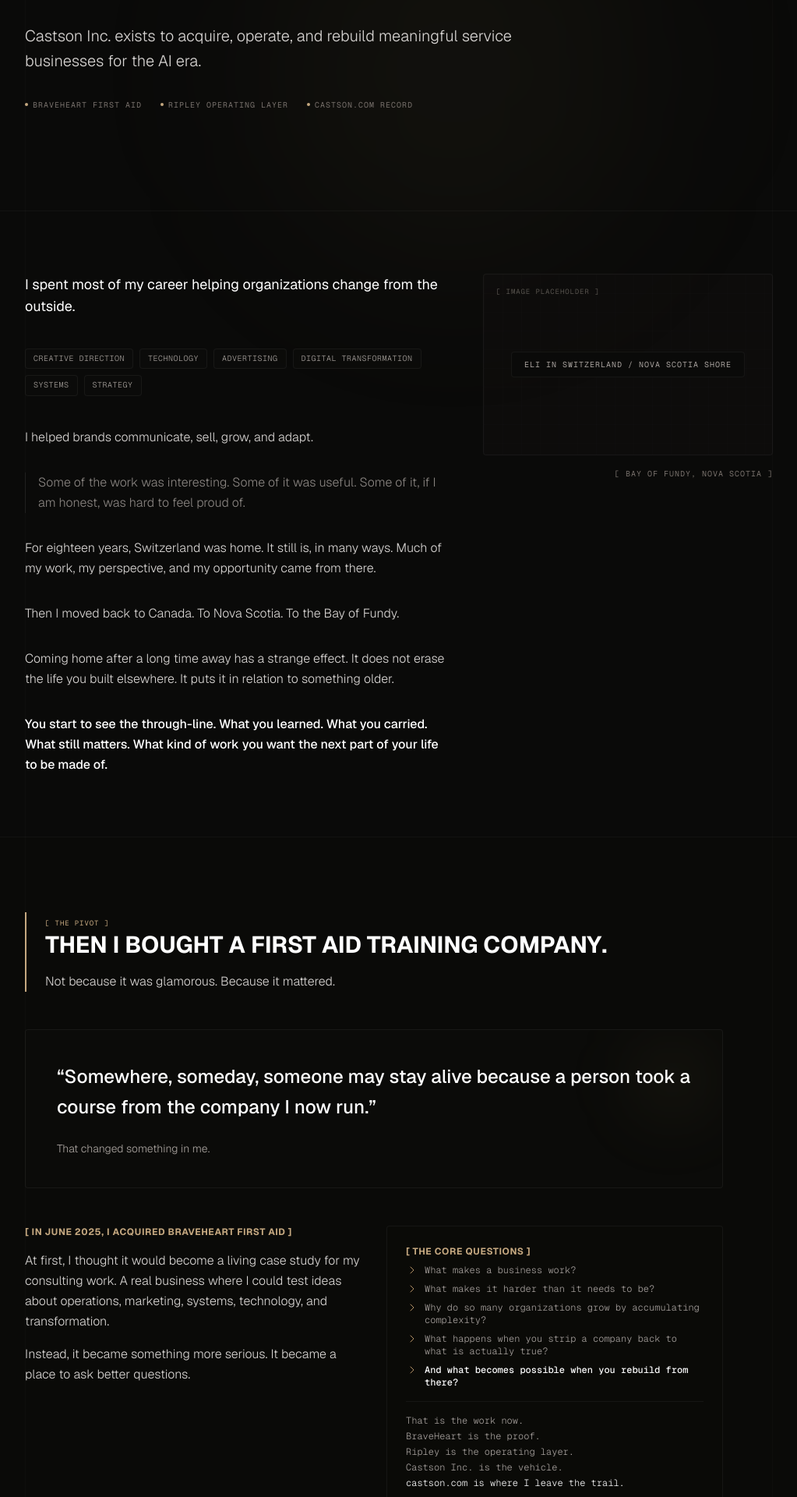
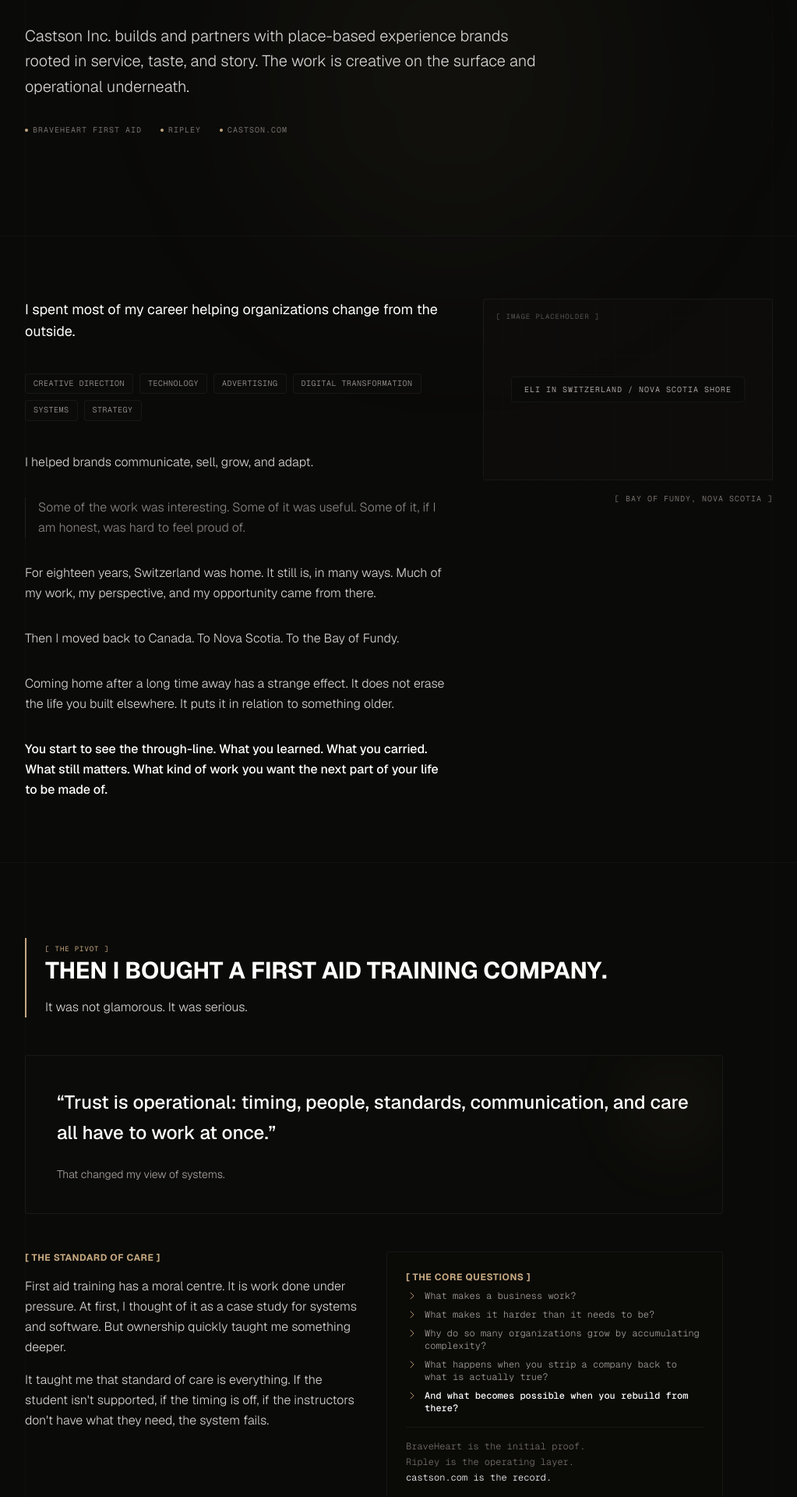
Before and after one commit to ee-prog/castson-site, a Next.js app: page / in a window 1280 px wide. Shown: the part 380-2300 px from the top of the page at 78% size, without its empty margins (128-1151 px from the left). Built offline with nearby package versions, Linux system fonts and the light colour scheme.

Commit message:
copy: update strategic positioning for place-based experience and hospitality brands with Canadian spelling

```diff
--- a/src/app/about/page.tsx
+++ b/src/app/about/page.tsx
@@ -92,9 +92,9 @@ export default function About() {
             </div>
 
             <p className="border-t border-white/5 pt-6 text-zinc-400 text-xs font-mono">
-              • <strong>BraveHeart</strong> is where I am doing that now.<br />
-              • <strong>Ripley</strong> is the operating layer emerging from it.<br />
-              • <strong>castson.com</strong> is where I keep the record.
+              • <strong>BraveHeart</strong> is the initial proof.<br />
+              • <strong>Ripley</strong> is the operating layer.<br />
+              • <strong>castson.com</strong> is the record.
             </p>
 
           </div>
@@ -110,7 +110,7 @@ export default function About() {
                 <div className="space-y-1">
                   <span className="text-[9px] font-mono text-emerald-400 uppercase tracking-widest block">FOCUS</span>
                   <p className="text-xs text-white font-medium leading-relaxed">
-                    Acquiring and rebuilding meaningful service businesses
+                    Acquiring and building experience brands rooted in place
                   </p>
                 </div>
 
@@ -132,7 +132,7 @@ export default function About() {
                     Ripley
                   </p>
                   <p className="text-[11px] text-zinc-400 font-light leading-relaxed">
-                    Custom software, automation, and AI-assisted workflows
+                    Custom software, automation, and systems
                   </p>
                 </div>
 
--- a/src/app/braveheart/page.tsx
+++ b/src/app/braveheart/page.tsx
@@ -123,7 +123,7 @@ export default function BraveHeart() {
           <div className="max-w-3xl space-y-8">
 
             <div className="space-y-4">
-              <span className="text-[9px] font-mono tracking-widest uppercase text-emerald-400">[ Moral Center ]</span>
+              <span className="text-[9px] font-mono tracking-widest uppercase text-emerald-400">[ Moral Centre ]</span>
               <h2 className="text-3xl font-bold uppercase text-white font-display">
                 Why BraveHeart matters
               </h2>
--- a/src/app/layout.tsx
+++ b/src/app/layout.tsx
@@ -17,19 +17,19 @@ const geistMono = Geist_Mono({
 
 export const metadata: Metadata = {
   title: {
-    default: "Castson Inc. | Systems & AI Operations",
+    default: "Castson Inc. | Experience Brands & Operations",
     template: "%s | Castson Inc.",
   },
-  description: "Castson Inc. is an advisory and operations practice specializing in practical AI-enabled operating models, operational data flows, and agentic workflows.",
+  description: "Castson Inc. builds and partners with place-based experience brands rooted in service, taste, and story.",
   keywords: [
     "Castson Inc.",
-    "Systems & AI Operations",
-    "AI Operating Models",
-    "Agentic Workflows",
-    "Business Automation",
-    "System Design",
-    "Operations Design",
-    "Castson Inc. Automation"
+    "Experience Brands",
+    "Hospitality Operations",
+    "Service Design",
+    "Operational Standards",
+    "Tourism Succession",
+    "BraveHeart First Aid",
+    "Ripley Operating Layer"
   ],
   authors: [{ name: "Castson Inc.", url: "https://castson.com" }],
   creator: "Castson Inc.",
@@ -38,8 +38,8 @@ export const metadata: Metadata = {
     type: "website",
     locale: "en_US",
     url: "https://castson.com",
-    title: "Castson Inc. | Systems & AI Operations",
-    description: "Castson Inc. is an advisory and operations practice specializing in practical AI-enabled operating models, operational data flows, and agentic workflows.",
+    title: "Castson Inc. | Experience Brands & Operations",
+    description: "Castson Inc. builds and partners with place-based experience brands rooted in service, taste, and story.",
     siteName: "Castson Inc.",
     // [NEEDS ELI INPUT: Open Graph image asset path if available, e.g. /og-image.png. Marked as missing for now.]
   },
--- a/src/app/page.tsx
+++ b/src/app/page.tsx
@@ -48,7 +48,7 @@ export default function Home() {
             </h1>
 
             <p className="text-lg sm:text-xl text-zinc-300 font-light leading-relaxed max-w-2xl pt-2">
-              Castson Inc. exists to acquire, operate, and rebuild meaningful service businesses for the AI era.
+              Castson Inc. builds and partners with place-based experience brands rooted in service, taste, and story. The work is creative on the surface and operational underneath.
             </p>
 
             <div className="flex flex-wrap items-center gap-x-6 gap-y-2 text-[10px] font-mono text-zinc-500 uppercase tracking-widest pt-2">
@@ -58,11 +58,11 @@ export default function Home() {
               </span>
               <span className="flex items-center gap-1.5">
                 <span className="h-1 w-1 bg-emerald-400 rounded-full"></span>
-                <span>Ripley Operating Layer</span>
+                <span>Ripley</span>
               </span>
               <span className="flex items-center gap-1.5">
                 <span className="h-1 w-1 bg-emerald-400 rounded-full"></span>
-                <span>castson.com record</span>
+                <span>castson.com</span>
               </span>
             </div>
           </div>
@@ -134,28 +134,28 @@ export default function Home() {
                 Then I bought a first aid training company.
               </h2>
               <p className="text-zinc-300 font-light leading-relaxed">
-                Not because it was glamorous. Because it mattered.
+                It was not glamorous. It was serious.
               </p>
             </div>
 
             <div className="bg-zinc-900/30 border border-white/5 rounded-sm p-8 sm:p-10 relative overflow-hidden space-y-6 fade-up-element visible">
               <div className="absolute top-0 right-0 w-32 h-32 bg-emerald-500/5 rounded-full blur-2xl"></div>
               <p className="text-xl sm:text-2xl text-white font-medium leading-relaxed">
-                &ldquo;Somewhere, someday, someone may stay alive because a person took a course from the company I now run.&rdquo;
+                &ldquo;Trust is operational: timing, people, standards, communication, and care all have to work at once.&rdquo;
               </p>
               <p className="text-zinc-400 text-sm font-light">
-                That changed something in me.
+                That changed my view of systems.
               </p>
             </div>
 
             <div className="grid grid-cols-1 md:grid-cols-2 gap-8 text-zinc-300 font-light text-sm sm:text-base leading-relaxed fade-up-element visible">
               <div className="space-y-4">
-                <h4 className="text-xs font-mono font-bold uppercase text-emerald-400 tracking-wider">[ In June 2025, I acquired BraveHeart First Aid ]</h4>
+                <h4 className="text-xs font-mono font-bold uppercase text-emerald-400 tracking-wider">[ The Standard of Care ]</h4>
                 <p>
-                  At first, I thought it would become a living case study for my consulting work. A real business where I could test ideas about operations, marketing, systems, technology, and transformation.
+                  First aid training has a moral centre. It is work done under pressure. At first, I thought of it as a case study for systems and software. But ownership quickly taught me something deeper.
                 </p>
                 <p>
-                  Instead, it became something more serious. It became a place to ask better questions.
+                  It taught me that standard of care is everything. If the student isn&apos;t supported, if the timing is off, if the instructors don&apos;t have what they need, the system fails.
                 </p>
               </div>
               <div className="space-y-4 rounded-sm border border-white/5 bg-zinc-950/40 p-6">
@@ -182,12 +182,10 @@ export default function Home() {
                     <span className="text-white font-medium">And what becomes possible when you rebuild from there?</span>
                   </li>
                 </ul>
-                <div className="space-y-1 text-xs font-mono text-zinc-400">
-                  <p>That is the work now.</p>
-                  <p>BraveHeart is the proof.</p>
+                <div className="space-y-1 text-xs font-mono text-zinc-500">
+                  <p>BraveHeart is the initial proof.</p>
                   <p>Ripley is the operating layer.</p>
-                  <p>Castson Inc. is the vehicle.</p>
-                  <p className="text-white">castson.com is where I leave the trail.</p>
+                  <p className="text-white">castson.com is the record.</p>
                 </div>
               </div>
             </div>
@@ -329,6 +327,7 @@ export default function Home() {
       </section>
 
       {/* Every Organization is an Operating System */}
+      {/* Every Experience has a System */}
       <section className="py-24 border-b border-white/[0.03] theme-transition">
         <div className="mx-auto max-w-5xl px-4 sm:px-6 lg:px-8 relative z-20">
           <div className="max-w-4xl space-y-12">
@@ -336,36 +335,36 @@ export default function Home() {
             <div className="space-y-4 fade-up-element visible">
               <span className="text-[9px] font-mono tracking-widest uppercase text-emerald-400">[ System Mechanics ]</span>
               <h2 className="text-3xl font-extrabold uppercase text-white font-display">
-                Every organization is an operating system.
+                Every experience is supported by a system.
               </h2>
             </div>
 
             <div className="grid grid-cols-1 md:grid-cols-2 gap-12 text-zinc-300 font-light text-sm sm:text-base leading-relaxed fade-up-element visible">
               <div className="space-y-6">
                 <p>
-                  Most people look at a business and see employees, customers, problems, and tasks.
+                  Most people look at a hotel, a travel service, or a product and see only the front of house.
                 </p>
                 <p className="text-white font-medium text-lg font-display">
-                  I tend to see something else:
+                  I tend to see the underlying coordination:
                 </p>
                 <div className="flex flex-wrap gap-2">
-                  {["Information flows", "Bottlenecks", "Feedback loops", "State changes", "Decision points", "Hidden dependencies", "Operating models"].map((term) => (
+                  {["Information flows", "Service standards", "Feedback loops", "Timing & Rhythm", "Decision points", "Operational drag", "Legacy transition"].map((term) => (
                     <span key={term} className="text-xs font-mono tracking-wide px-3 py-1 bg-white/5 border border-white/5 rounded-sm text-white">
                       {term}
                     </span>
                   ))}
                 </div>
                 <p>
-                  A company is not just a brand, a team, or a set of services. It is a living system.
+                  A distinct brand is not just a logo or a story. It is a living system that makes standard of care possible.
                 </p>
               </div>
 
               <div className="space-y-4 border border-white/5 bg-zinc-950/60 p-6 rounded-sm">
                 <span className="text-[9px] font-mono text-zinc-500 uppercase tracking-widest block border-b border-white/5 pb-2">
-                  [ System Drift Analysis ]
+                  [ Operational Friction ]
                 </span>
                 <p className="text-xs text-zinc-400">
-                  And most systems drift:
+                  And most operations drift over time:
                 </p>
                 <ul className="space-y-2 text-xs font-mono text-zinc-400">
                   <li className="flex items-start gap-1.5">
@@ -374,23 +373,23 @@ export default function Home() {
                   </li>
                   <li className="flex items-start gap-1.5">
                     <span className="text-red-500 font-bold">-</span>
-                    <span>They inherit habits.</span>
+                    <span>They inherit old habits.</span>
                   </li>
                   <li className="flex items-start gap-1.5">
                     <span className="text-red-500 font-bold">-</span>
-                    <span>They preserve old decisions.</span>
+                    <span>They compromise on standards.</span>
                   </li>
                   <li className="flex items-start gap-1.5">
                     <span className="text-red-500 font-bold">-</span>
-                    <span>They make simple things complicated.</span>
+                    <span>They make simple coordination complicated.</span>
                   </li>
                   <li className="flex items-start gap-1.5">
                     <span className="text-red-500 font-bold">-</span>
-                    <span>They ask people to remember what the business itself should know.</span>
+                    <span>They ask staff to compensate for what the system itself should handle.</span>
                   </li>
                 </ul>
                 <p className="pt-2 text-xs font-mono text-white border-t border-white/5 mt-4">
-                  I am interested in reversing that. Finding the truth of the system. Then building from there.
+                  I am interested in resolving that. Designing the systems that support hospitality.
                 </p>
               </div>
             </div>
@@ -399,7 +398,7 @@ export default function Home() {
         </div>
       </section>
 
-      {/* What Castson Inc. is becoming */}
+      {/* What Castson Inc. is building */}
       <section className="py-24 bg-zinc-950/40 relative theme-transition border-b border-white/[0.03]">
         <div className="absolute inset-0 bg-gradient-to-t from-emerald-500/[0.01] via-transparent to-transparent pointer-events-none"></div>
         <div className="mx-auto max-w-5xl px-4 sm:px-6 lg:px-8 relative z-20">
@@ -412,40 +411,40 @@ export default function Home() {
                 What Castson Inc. is building
               </h2>
               <p className="text-lg text-zinc-200">
-                Castson Inc. is becoming an acquisition and operating company for meaningful service businesses.
+                Castson Inc. is becoming a home for experience brands rooted in place.
               </p>
               <p>
-                The model is simple:
+                The model is straightforward:
               </p>
 
               <div className="space-y-3 pl-4 border-l border-white/10 text-xs font-mono text-zinc-400">
-                <p>• Acquire or operate companies with real purpose and hidden leverage.</p>
-                <p>• Clarify how they actually work.</p>
-                <p>• Remove drag.</p>
-                <p>• Reduce owner dependency.</p>
-                <p>• Build the software, automation, AI, and marketing systems they actually need.</p>
-                <p>• Make them more capable without making them less human.</p>
+                <p>• Find businesses with real taste, service, place, or reputation.</p>
+                <p>• Preserve what makes them distinct.</p>
+                <p>• Strengthen the story and standards.</p>
+                <p>• Build the systems behind the experience.</p>
+                <p>• Make the business more capable without making it generic.</p>
               </div>
 
               <div className="space-y-3 border-t border-white/5 pt-4 text-zinc-400">
-                <p>
-                  The work may look like AI transformation from the outside.
+                <p className="text-white font-medium">
+                  We build the systems behind the experience so the front of house can feel effortless.
                 </p>
                 <p>
-                  But the focus is narrower and deeper:
+                  The focus is quiet:
                 </p>
-                <div className="grid grid-cols-1 sm:grid-cols-2 gap-1.5 text-xs font-mono text-zinc-400 pl-4">
-                  <div>• Ownership.</div>
-                  <div>• Operating systems.</div>
-                  <div>• Service businesses.</div>
-                  <div>• First-principles design.</div>
-                  <div>• Modern leverage.</div>
+                <div className="grid grid-cols-2 gap-1.5 text-xs font-mono text-zinc-400 pl-4">
+                  <div>• Place</div>
+                  <div>• Service</div>
+                  <div>• Standards</div>
+                  <div>• Story</div>
+                  <div>• Ownership</div>
+                  <div>• Operating Systems</div>
                 </div>
               </div>
 
               <div className="space-y-1 text-xs font-mono text-zinc-500 pt-2 border-t border-white/5">
-                <p>BraveHeart is the first proof.</p>
-                <p>Ripley is the operating layer emerging from it.</p>
+                <p>BraveHeart is the initial proof.</p>
+                <p>Ripley is the operating layer.</p>
                 <p className="text-white">castson.com is the record.</p>
               </div>
             </div>
@@ -460,27 +459,27 @@ export default function Home() {
                 <ul className="space-y-4 text-xs font-mono text-zinc-400">
                   <li className="flex items-start gap-2">
                     <span className="text-emerald-400 font-bold">?</span>
-                    <span>Can a small service business gain the operational leverage of a much larger one?</span>
+                    <span>What makes a place worth travelling for?</span>
                   </li>
                   <li className="flex items-start gap-2">
                     <span className="text-emerald-400 font-bold">?</span>
-                    <span>Can AI create real value when it is built on clarity instead of chaos?</span>
+                    <span>How do you scale care without making it feel standardized?</span>
                   </li>
                   <li className="flex items-start gap-2">
                     <span className="text-emerald-400 font-bold">?</span>
-                    <span>Can custom software become practical for companies that used to be too small to justify it?</span>
+                    <span>Can better systems make hospitality feel more human, not less?</span>
                   </li>
                   <li className="flex items-start gap-2">
                     <span className="text-emerald-400 font-bold">?</span>
-                    <span>Can a business hold more of its own intelligence instead of keeping so much of it in the owner’s head?</span>
+                    <span>How do you preserve the character of a place while making the business stronger?</span>
                   </li>
                   <li className="flex items-start gap-2">
                     <span className="text-emerald-400 font-bold">?</span>
-                    <span>Can marketing, operations, scheduling, finance, and customer experience become one connected picture?</span>
+                    <span>What should technology handle quietly, and what should remain human?</span>
                   </li>
                   <li className="flex items-start gap-2">
                     <span className="text-emerald-400 font-bold">?</span>
-                    <span>Can meaningful companies build excellent systems without losing their soul?</span>
+                    <span>How do you build operational leverage that makes a brand more distinctive, not more generic?</span>
                   </li>
                 </ul>
               </div>
@@ -559,12 +558,15 @@ export default function Home() {
         <div className="mx-auto max-w-5xl px-4 sm:px-6 lg:px-8 relative z-20">
           <div className="space-y-12">
             <div className="text-center space-y-4 max-w-2xl mx-auto">
-              <span className="text-[9px] font-mono tracking-widest uppercase text-emerald-400">[ Next Steps ]</span>
+              <span className="text-[9px] font-mono tracking-widest uppercase text-emerald-400">[ Start a Conversation ]</span>
               <h2 className="text-3xl font-bold uppercase text-white font-display">
-                Explore the System
+                Start a Conversation
               </h2>
               <p className="text-zinc-400 font-light text-sm">
-                Follow the experiment, read the notes, or connect directly to discuss operations and systems.
+                If you own, operate, or are building an experience business rooted in place, I’d be interested in the conversation.
+              </p>
+              <p className="text-[10px] text-zinc-500 font-mono uppercase tracking-widest pt-1">
+                Especially if the work involves hospitality, tourism, property, service, product, or legacy transition.
               </p>
             </div>
 
```
Also changed, not shown: src/app/contact/page.tsx (+6 -6 lines).
